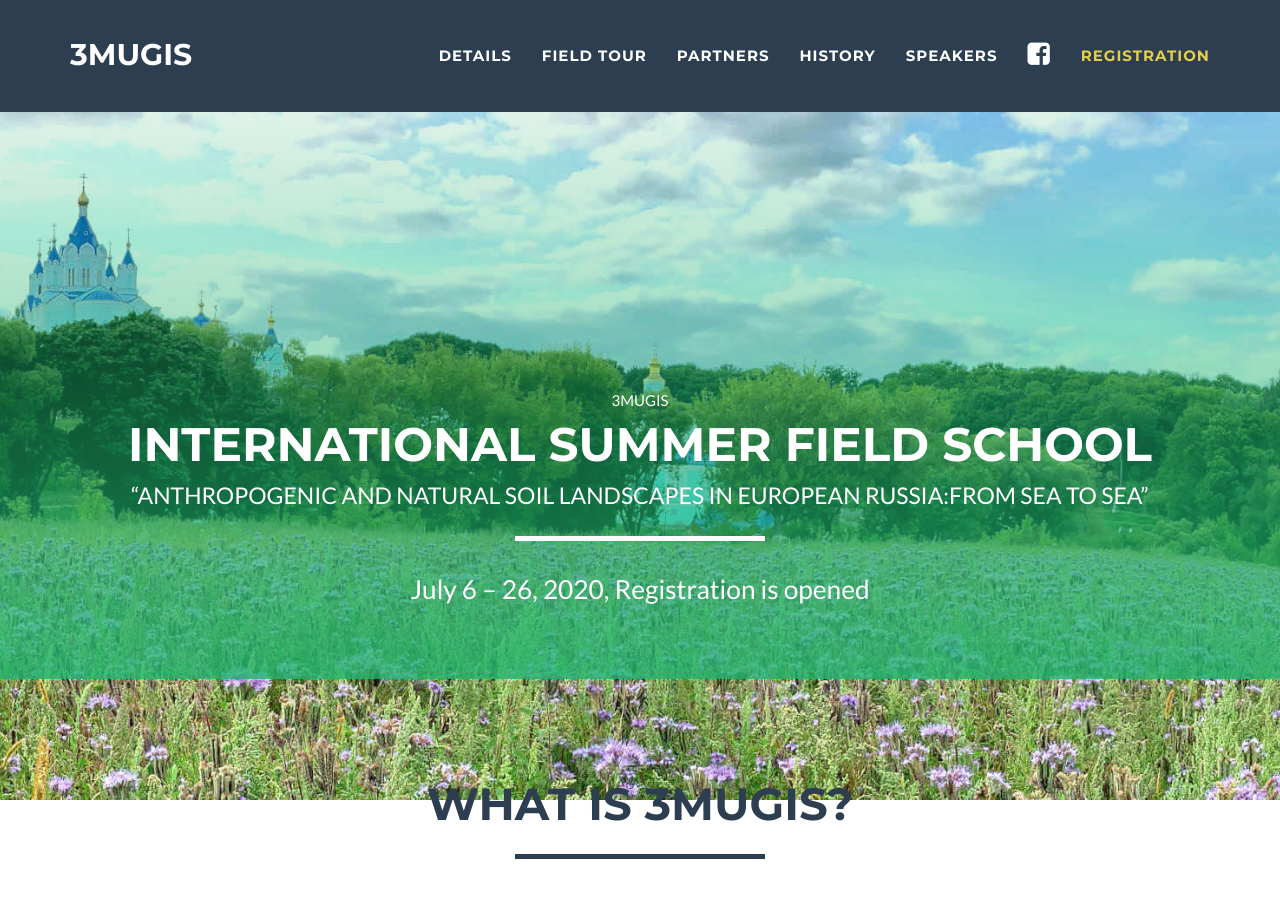
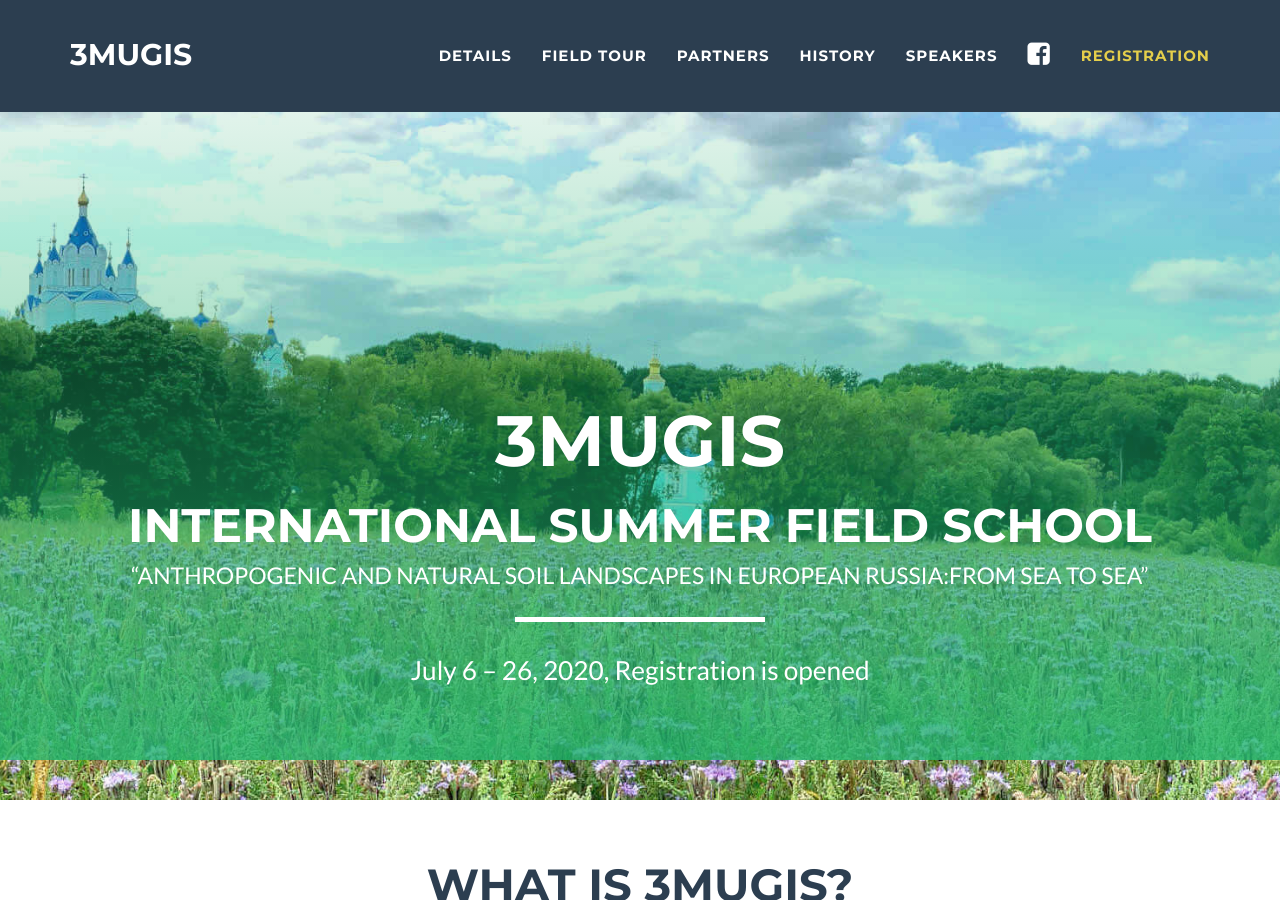
Before and after one commit to erasmus-rudn/erasmus-rudn.github.io, a Jekyll site: the page built from index.md, in a window 1280 px wide and 900 px high. Built offline with Jekyll 4.4.1, drawn with Linux system fonts in a browser that asks for light colours.

Commit message:
Update header.html

```diff
--- a/_includes/header.html
+++ b/_includes/header.html
@@ -32,7 +32,7 @@
             <div class="row">
                 <div class="col-lg-12">
 
-                    <div class="intro-text" style="margin-top:270px;>
+                    <div class="intro-text" style="margin-top:270px;">
                         <span class="name">{{ site.title }}</span>
                     </div>
                     <div class="intro-text">
```
